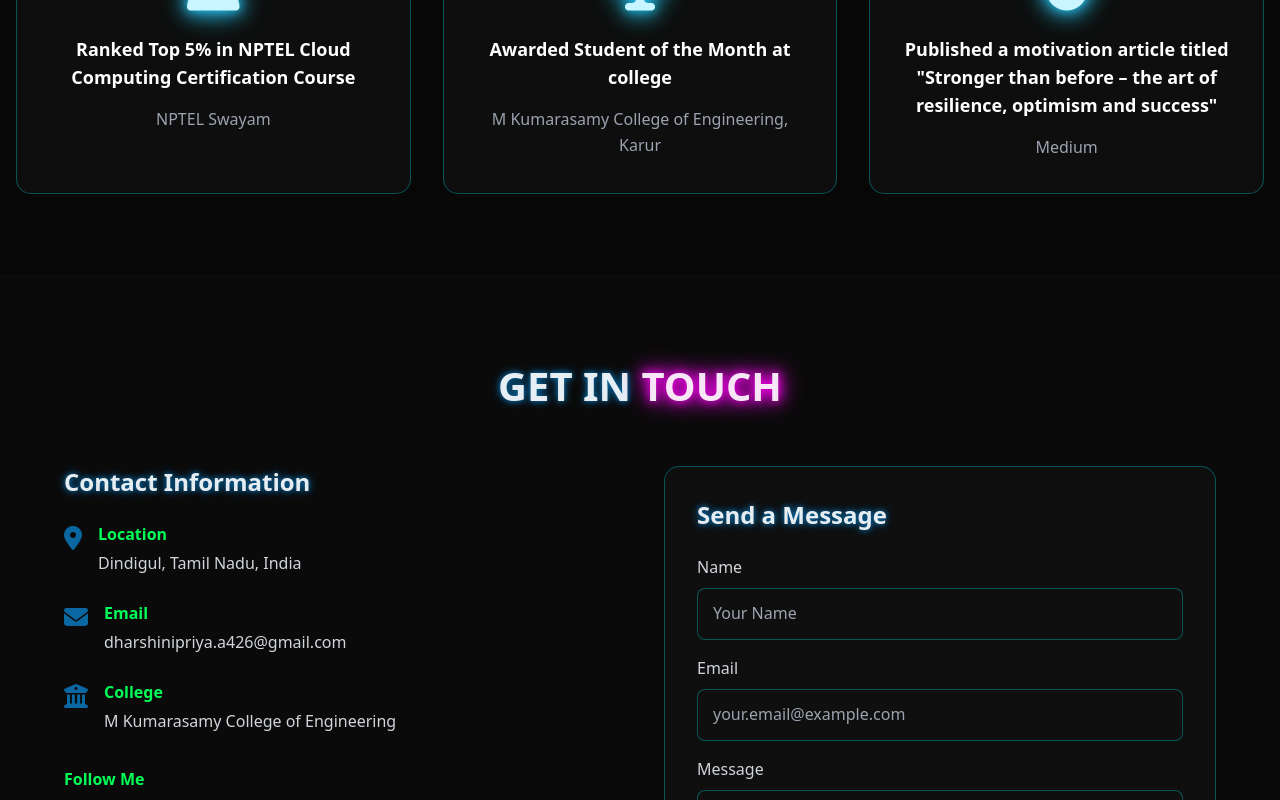
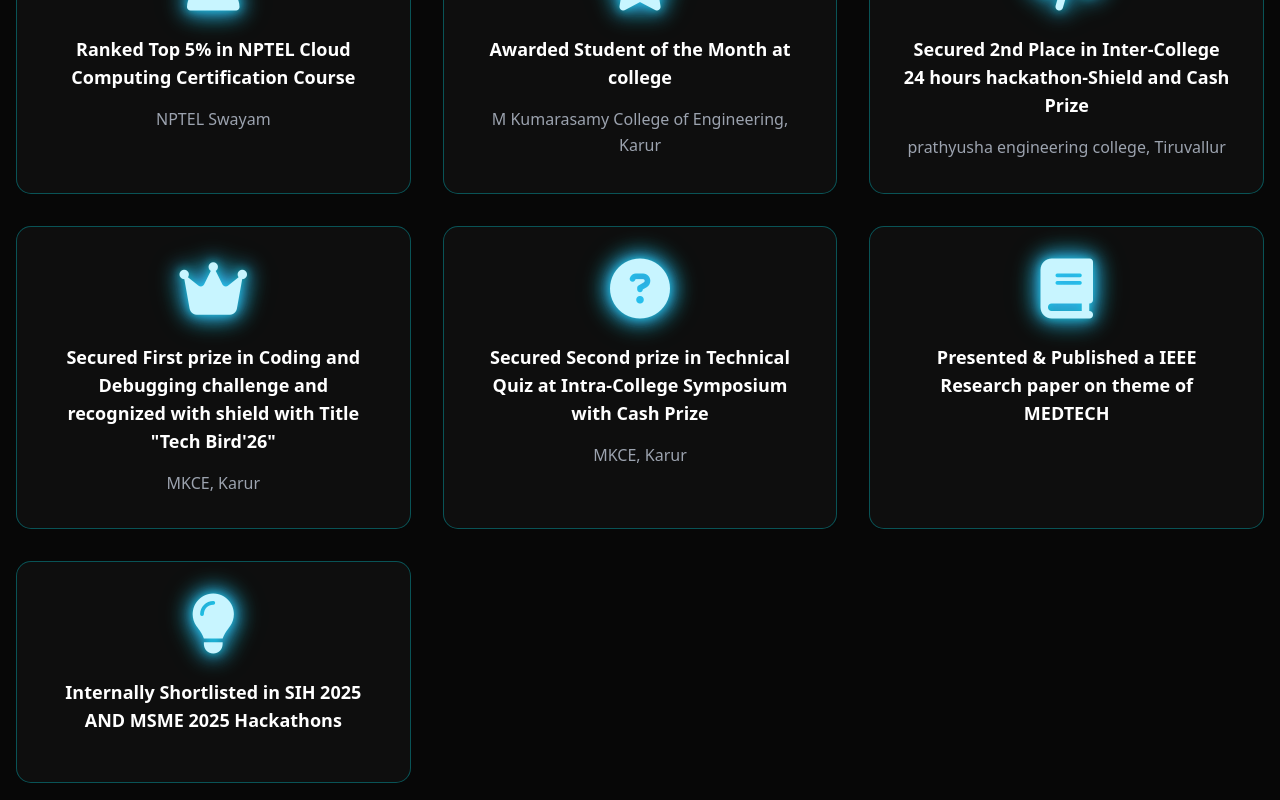
Before and after one commit to dharshu2303/Portfolio-enhanced, a Next.js app: page / in a window 1280 px wide. Shown: the part 6080-6880 px from the top of the page. Built offline with nearby package versions, Linux system fonts and the light colour scheme; no server answers.

Commit message:
Modify awards data and update icons
Updated awards list with new achievements and modified icons.

```diff
--- a/app/components/Awards.jsx
+++ b/app/components/Awards.jsx
@@ -36,16 +36,37 @@ export default function Awards() {
       color: 'neon-pink'
     },
     {
-      icon: 'fas fa-trophy',
+      icon: 'fas fa-star',
       title: 'Awarded Student of the Month at college',
       issuer: 'M Kumarasamy College of Engineering, Karur',
       color: 'neon-green'
     },
     {
-      icon: 'fas fa-medal',
-      title: 'Published a motivation article titled "Stronger than before – the art of resilience, optimism and success"',
-      issuer: 'Medium',
+      icon: 'fas fa-code',
+      title: 'Secured 2nd Place in Inter-College 24 hours hackathon-Shield and Cash Prize',
+      issuer: 'prathyusha engineering college, Tiruvallur',
       color: 'neon-pink'
+    },
+    {
+      icon: 'fas fa-crown',
+      title: "Secured First prize in Coding and Debugging challenge and recognized with shield with Title \"Tech Bird'26\"",
+      issuer: 'MKCE, Karur',
+      color: 'neon-pink'
+    },
+    {
+      icon: 'fas fa-question-circle',
+      title: "Secured Second prize in Technical Quiz at Intra-College Symposium with Cash Prize",
+      issuer: 'MKCE, Karur',
+      color: 'neon-pink'
+    },
+    {
+      icon: 'fas fa-book',
+      title: "Presented & Published a IEEE Research paper on theme of MEDTECH",
+      color: 'neon-pink'
+    },
+    {
+      icon: 'fas fa-lightbulb',
+      title: "Internally Shortlisted in SIH 2025 AND MSME 2025 Hackathons",
     }
   ]
 
```
